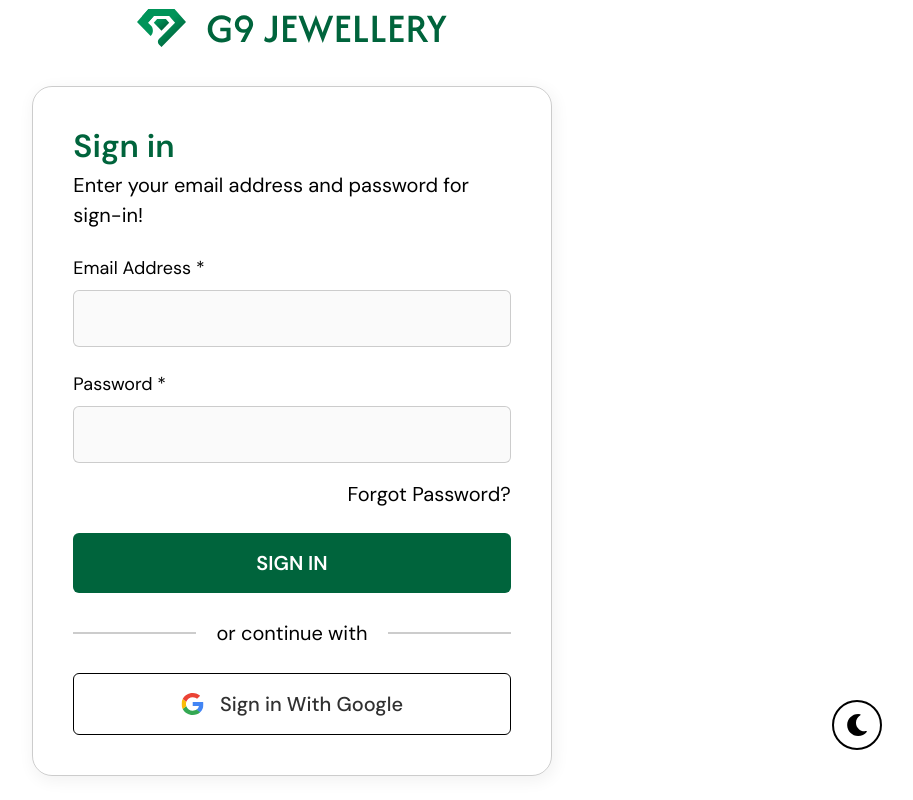
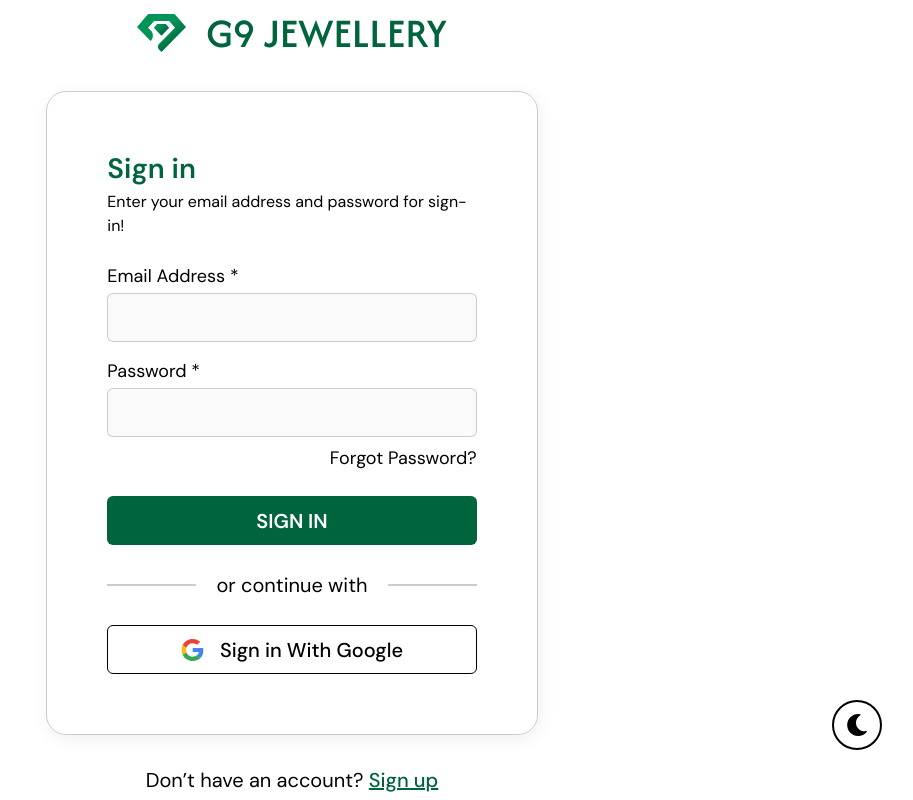
Before and after one commit to Prashant-Codebuzz/g9-jewellery, a React (Vite) app: page / in a window 1280 px wide. Shown: the whole page, without its empty margins (348-1261 px from the left). Built offline with nearby package versions, Linux system fonts and the light colour scheme.

Commit message:
changes spacing & fonts

```diff
--- a/src/components/otp-Verification/OtpVerification.jsx
+++ b/src/components/otp-Verification/OtpVerification.jsx
@@ -129,7 +129,7 @@
                             </div>
 
                             <div className="second">
-                                <div className="col-12 mb-3">
+                                <div className="col-12 mb-2">
                                     <div className='otp-container'>
 
                                         {otp?.map((digit, index) => (
--- a/src/css/App.scss
+++ b/src/css/App.scss
@@ -48,7 +48,8 @@
     font-size: 20px;
     color: $white1;
 
-    padding-block: 15px;
+    padding-block: 10px;
+    height: 49px;
 }
 
 
--- a/src/css/variables.scss
+++ b/src/css/variables.scss
@@ -14,8 +14,6 @@
     --black: #000000;
     --white: #ffffff;
 
-    --color1: #313131;
-
     --border-color: #00000033;
     --input-bg: #00000005;
     --placeholder-color: #313131;
@@ -27,8 +25,6 @@
     --bg-color: #000000;
     --black: #ffffff;
     --white: #000000;
-
-    --color1: #ffffff;
 
     --border-color: #FFFFFF33;
     --input-bg: #FFFFFF05;
@@ -47,7 +43,6 @@
 // $black: #000000;
 // $white: #ffffff;
 
-// $color1: #313131;
 
 $white1: var(--white1);
 
@@ -56,7 +51,6 @@
 $black: var(--black);
 $white: var(--white);
 
-$color1: var(--color1);
 
 
 /* -- Form-Input -- */
--- a/src/pages/authentication/Authentication.scss
+++ b/src/pages/authentication/Authentication.scss
@@ -32,7 +32,7 @@
                         text-align: center;
 
                         font-weight: 500;
-                        font-size: 24px;
+                        font-size: 22px;
                         color: $main-color;
 
                         &:focus {
@@ -44,8 +44,8 @@
                 .resend {
                     font-family: $dm-sans;
                     font-weight: 500;
-                    font-size: 20px;
-                    color: $color1;
+                    font-size: 18px;
+                    color: $black;
 
                     .resend_btn {
                         background: transparent;
@@ -72,6 +72,10 @@
         }
     }
 
+    .row {
+        --bs-gutter-x: 4.5rem;
+    }
+
     .logo {
         margin-bottom: 30px;
     }
@@ -82,13 +86,13 @@
 
         box-shadow: 2px 4px 15px 2px $form-shadow;
 
-        padding: 40px;
+        padding: 60px;
 
         .top {
             h2 {
                 font-family: $dm-sans;
                 font-weight: 600;
-                font-size: 32px;
+                font-size: 28px;
                 color: $main-color;
                 margin-bottom: 5px;
             }
@@ -96,7 +100,7 @@
             p {
                 font-family: $dm-sans;
                 font-weight: 400;
-                font-size: 20px;
+                font-size: 16px;
                 color: $black;
                 margin-bottom: 0;
             }
@@ -110,6 +114,7 @@
                 font-weight: 400;
                 font-size: 18px;
                 color: $black;
+                margin-bottom: 0.2rem;
             }
 
             .form-control {
@@ -120,7 +125,7 @@
                 font-weight: 500;
                 font-size: 18px;
                 color: $black;
-                padding: 14px 18px;
+                padding: 10px 16px;
 
                 &::placeholder {
                     color: $placeholder-color;
@@ -161,8 +166,8 @@
                 .form-check-label {
                     font-family: var(--dm-sans);
                     font-weight: 600;
-                    font-size: 18px;
-                    color: #696969;
+                    font-size: 16px;
+                    color: $black;
                     margin-left: 5px;
                 }
 
@@ -175,7 +180,7 @@
                 a {
                     font-family: $dm-sans;
                     font-weight: 400;
-                    font-size: 20px;
+                    font-size: 18px;
                     color: $black;
                 }
             }
@@ -205,7 +210,7 @@
                 border: 1px solid $black;
 
                 font-weight: 500;
-                color: $color1;
+                color: $black;
             }
 
         }
--- a/src/pages/authentication/address-details/AddressDetails.jsx
+++ b/src/pages/authentication/address-details/AddressDetails.jsx
@@ -32,7 +32,7 @@
                             </div>
 
                             <div className="second row">
-                                <div className="col-12 mb-4">
+                                <div className="col-12 mb-3">
                                     <label htmlFor="address" className='form-label'>Address Line 1 *</label>
                                     <div>
                                         <input
@@ -45,7 +45,7 @@
                                     </div>
                                 </div>
 
-                                <div className="col-12 mb-4">
+                                <div className="col-12 mb-3">
                                     <label htmlFor="address" className='form-label'>Address Line 2 *</label>
                                     <div>
                                         <input
@@ -58,7 +58,7 @@
                                     </div>
                                 </div>
 
-                                <div className="col-6 mb-4">
+                                <div className="col-6 mb-3 pe-3">
                                     <label htmlFor="city" className='form-label'>City *</label>
                                     <div>
                                         <input
@@ -71,7 +71,7 @@
                                     </div>
                                 </div>
 
-                                <div className="col-6 mb-4">
+                                <div className="col-6 mb-3 ps-3">
                                     <label htmlFor="city" className='form-label'>State/Province *</label>
                                     <div>
                                         <input
@@ -84,7 +84,7 @@
                                     </div>
                                 </div>
 
-                                <div className="col-6 mb-4">
+                                <div className="col-6 mb-3 pe-3">
                                     <label htmlFor="country" className='form-label'>Country *</label>
                                     <div>
                                         <input
@@ -97,7 +97,7 @@
                                     </div>
                                 </div>
 
-                                <div className="col-6 mb-4">
+                                <div className="col-6 mb-3 ps-3">
                                     <label htmlFor="code" className='form-label'>Postal Code *</label>
                                     <div>
                                         <input
--- a/src/pages/authentication/create-password/CreatePassword.jsx
+++ b/src/pages/authentication/create-password/CreatePassword.jsx
@@ -32,7 +32,7 @@
                             </div>
 
                             <div className="second">
-                                <div className="col-12 mb-4">
+                                <div className="col-12 mb-3">
                                     <label htmlFor="password" className='form-label'>Password *</label>
                                     <div>
                                         <input
--- a/src/pages/authentication/sign-in/SignIn.jsx
+++ b/src/pages/authentication/sign-in/SignIn.jsx
@@ -35,7 +35,7 @@
                             </div>
 
                             <div className="second">
-                                <div className="col-12 mb-4">
+                                <div className="col-12 mb-3">
                                     <label htmlFor="email" className='form-label'>Email Address *</label>
                                     <div>
                                         <input
@@ -48,7 +48,7 @@
                                     </div>
                                 </div>
 
-                                <div className="col-12 mb-3">
+                                <div className="col-12 mb-2">
                                     <label htmlFor="password" className='form-label'>Password *</label>
                                     <div>
                                         <input
--- a/src/pages/authentication/sign-up/SignUp.jsx
+++ b/src/pages/authentication/sign-up/SignUp.jsx
@@ -32,7 +32,7 @@
                             </div>
 
                             <div className="second">
-                                <div className="col-12 mb-4">
+                                <div className="col-12 mb-3">
                                     <label htmlFor="name" className='form-label'>Name *</label>
                                     <div>
                                         <input
@@ -45,7 +45,7 @@
                                     </div>
                                 </div>
 
-                                <div className="col-12 mb-4">
+                                <div className="col-12 mb-3">
                                     <label htmlFor="email" className='form-label'>Email Address *</label>
                                     <div>
                                         <input
@@ -58,7 +58,7 @@
                                     </div>
                                 </div>
 
-                                <div className="col-12 mb-4">
+                                <div className="col-12 mb-3">
                                     <label htmlFor="phone" className='form-label'>Mobile Number *</label>
                                     <div>
                                         <input
@@ -72,7 +72,7 @@
                                     </div>
                                 </div>
 
-                                <div className="col-12 mb-4">
+                                <div className="col-12 mb-3">
                                     <label htmlFor="password" className='form-label'>Password *</label>
                                     <div>
                                         <input
```
